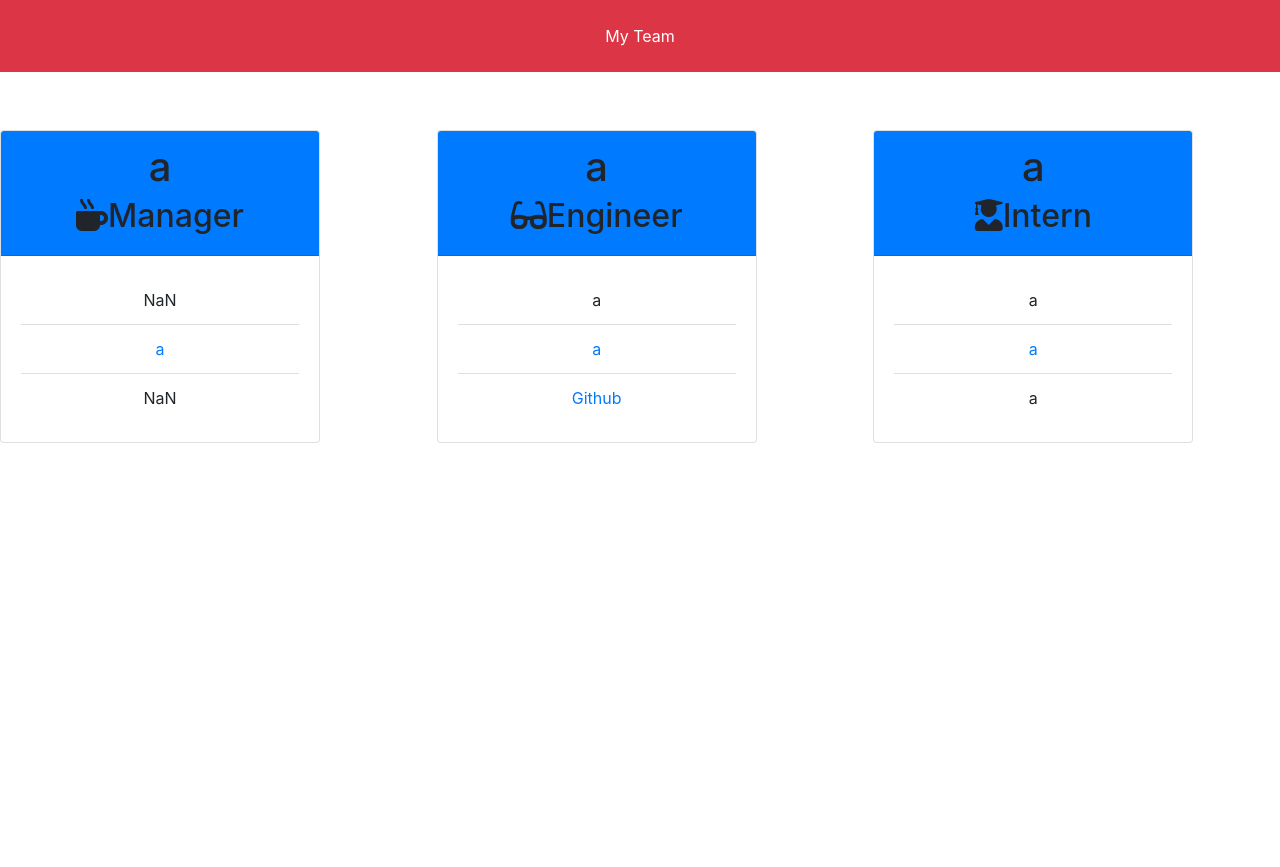
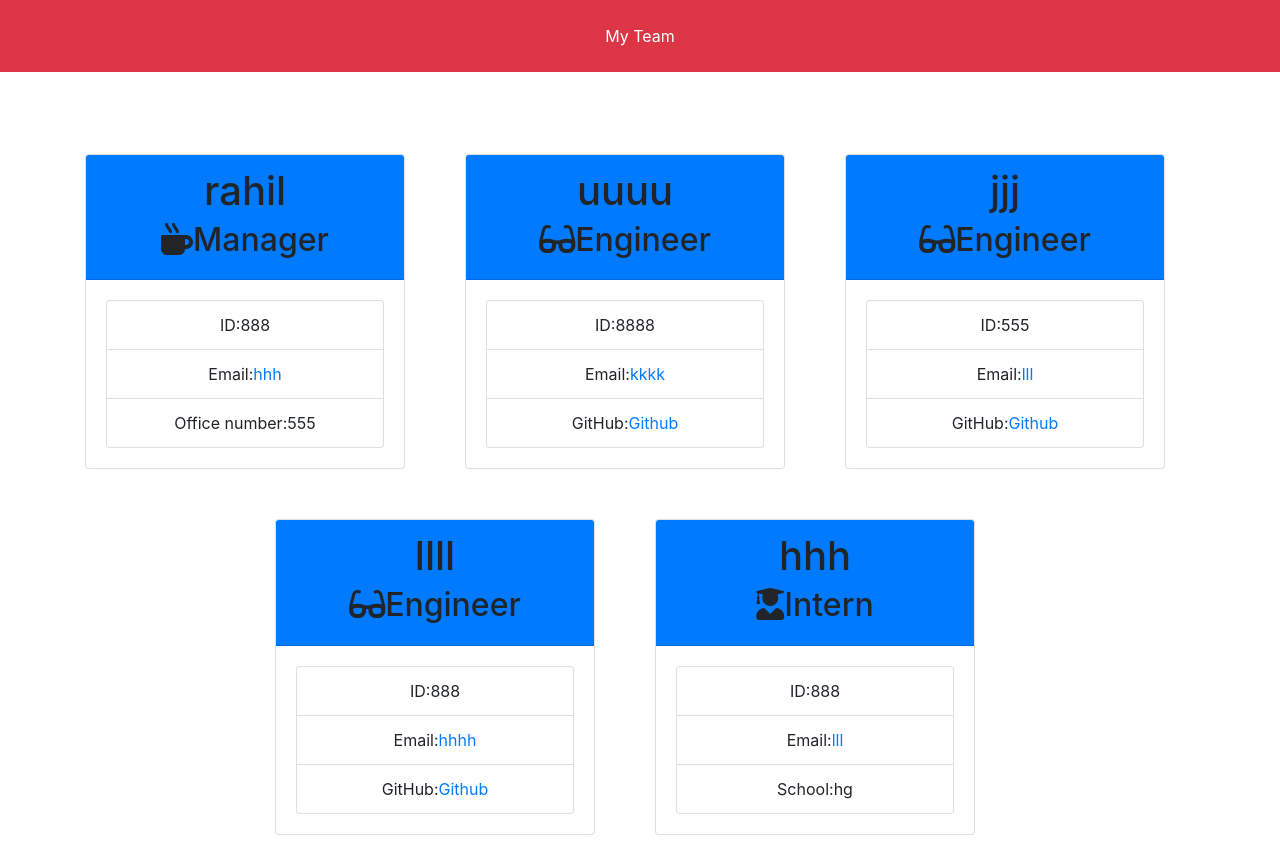
Before and after one commit to rahilrahimi/team-profile-generator, a website: page index.html in a window 1280 px wide. Before the commit the page ends 800 px from the top, so only its background shows below. Drawn offline with nearby package versions, Linux system fonts and the light colour scheme.

Commit message:
initial change

```diff
--- a/index.html
+++ b/index.html
@@ -13,24 +13,22 @@
 <body>
 <div class="text-center">
 <div class="p-4 mb-2 bg-danger text-white">My Team</div>
+<div class="row container" style="margin: 2em auto 2em;
+">
 <div class="row justify-content-md-center">
 
 
 <div class="col-sm-4" style="margin-top: 50px;">
   <div class="card" style="width: 20rem;">
   <div class="card-header bg-primary">
-  <h1 class="card-title bg-primary">a</h1>
+  <h1 class="card-title bg-primary">rahil</h1>
   <h2 class = "card-subtitle"><i class="fas fa-mug-hot"></i>Manager<h2>
   </div>
   <div class="card-body">
-
-  <ul class="list-group list-group-flush">
-  <div class="container">
-  <li class="list-group-item">NaN</li>
-</div>
-
-      <li class="list-group-item"><a href="mailto:a">a</a></li>
-      <li class="list-group-item">NaN</li>
+    <ul class="list-group">
+      <li class="list-group-item">ID:888</li>
+      <li class="list-group-item">Email:<a href="mailto:hhh">hhh</a></li>
+      <li class="list-group-item">Office number:555</li>
     </ul>
     </div>
   </div>
@@ -39,14 +37,46 @@
   <div class="col-sm-4" style="margin-top: 50px;">
 <div class ="card" style="width: 20rem;">
 <div class="card-header bg-primary">
-<h1 class="card-title bg-primary">a</h1>
+<h1 class="card-title bg-primary">uuuu</h1>
 <h2 class = "card-subtitle"><i class="fas fa-glasses"></i>Engineer<h2>
 </div>
 <div class ="card-body">
-  <ul class="list-group list-group-flush">
-    <li class="list-group-item">a</li>
-    <li class="list-group-item"><a href="mailto:a">a</a></li>
-    <li class="list-group-item"><a target="_blank" href="https://github.com/a">Github</a></li>
+  <ul class="list-group">
+    <li class="list-group-item">ID:8888</li>
+    <li class="list-group-item">Email:<a href="mailto:kkkk">kkkk</a></li>
+    <li class="list-group-item">GitHub:<a target="_blank" href="https://github.com/kkkk">Github</a></li>
+  </ul>
+  </div>
+  </div>
+</div>
+
+  <div class="col-sm-4" style="margin-top: 50px;">
+<div class ="card" style="width: 20rem;">
+<div class="card-header bg-primary">
+<h1 class="card-title bg-primary">jjj</h1>
+<h2 class = "card-subtitle"><i class="fas fa-glasses"></i>Engineer<h2>
+</div>
+<div class ="card-body">
+  <ul class="list-group">
+    <li class="list-group-item">ID:555</li>
+    <li class="list-group-item">Email:<a href="mailto:lll">lll</a></li>
+    <li class="list-group-item">GitHub:<a target="_blank" href="https://github.com/lll">Github</a></li>
+  </ul>
+  </div>
+  </div>
+</div>
+
+  <div class="col-sm-4" style="margin-top: 50px;">
+<div class ="card" style="width: 20rem;">
+<div class="card-header bg-primary">
+<h1 class="card-title bg-primary">llll</h1>
+<h2 class = "card-subtitle"><i class="fas fa-glasses"></i>Engineer<h2>
+</div>
+<div class ="card-body">
+  <ul class="list-group">
+    <li class="list-group-item">ID:888</li>
+    <li class="list-group-item">Email:<a href="mailto:hhhh">hhhh</a></li>
+    <li class="list-group-item">GitHub:<a target="_blank" href="https://github.com/gggg">Github</a></li>
   </ul>
   </div>
   </div>
@@ -55,15 +85,15 @@
 <div class="col-sm-4" style="margin-top: 50px;">
 <div class ="card" style="width: 20rem;">
 <div class="card-header bg-primary">
-<h1 class="card-title bg-primary">a</h1>
+<h1 class="card-title bg-primary">hhh</h1>
 <h2 class = "card-subtitle"><i class="fas fa-user-graduate"></i>Intern<h2>
 </div>
 <div class ="card-body">
 
-<ul class="list-group list-group-flush">
-<li class="list-group-item">a</li>
-<li class="list-group-item"><a href="mailto:a">a</a></li>
-<li class="list-group-item">a</li>
+<ul class="list-group">
+<li class="list-group-item">ID:888</li>
+<li class="list-group-item">Email:<a href="mailto:lll">lll</a></li>
+<li class="list-group-item">School:hg</li>
 </ul>
   </div>
 </div>
@@ -71,6 +101,7 @@
 
   </div>
   </div>
+  </div>
 <script src="https://code.jquery.com/jquery-3.2.1.slim.min.js" integrity="sha384-KJ3o2DKtIkvYIK3UENzmM7KCkRr/rE9/Qpg6aAZGJwFDMVNA/GpGFF93hXpG5KkN" crossorigin="anonymous"></script>
 <script src="https://cdnjs.cloudflare.com/ajax/libs/popper.js/1.12.9/umd/popper.min.js" integrity="sha384-ApNbgh9B+Y1QKtv3Rn7W3mgPxhU9K/ScQsAP7hUibX39j7fakFPskvXusvfa0b4Q" crossorigin="anonymous"></script>
 <script src="https://maxcdn.bootstrapcdn.com/bootstrap/4.0.0/js/bootstrap.min.js" integrity="sha384-JZR6Spejh4U02d8jOt6vLEHfe/JQGiRRSQQxSfFWpi1MquVdAyjUar5+76PVCmYl" crossorigin="anonymous"></script>
```
Also changed, not shown: src/page-template.js (+15 -13 lines).
